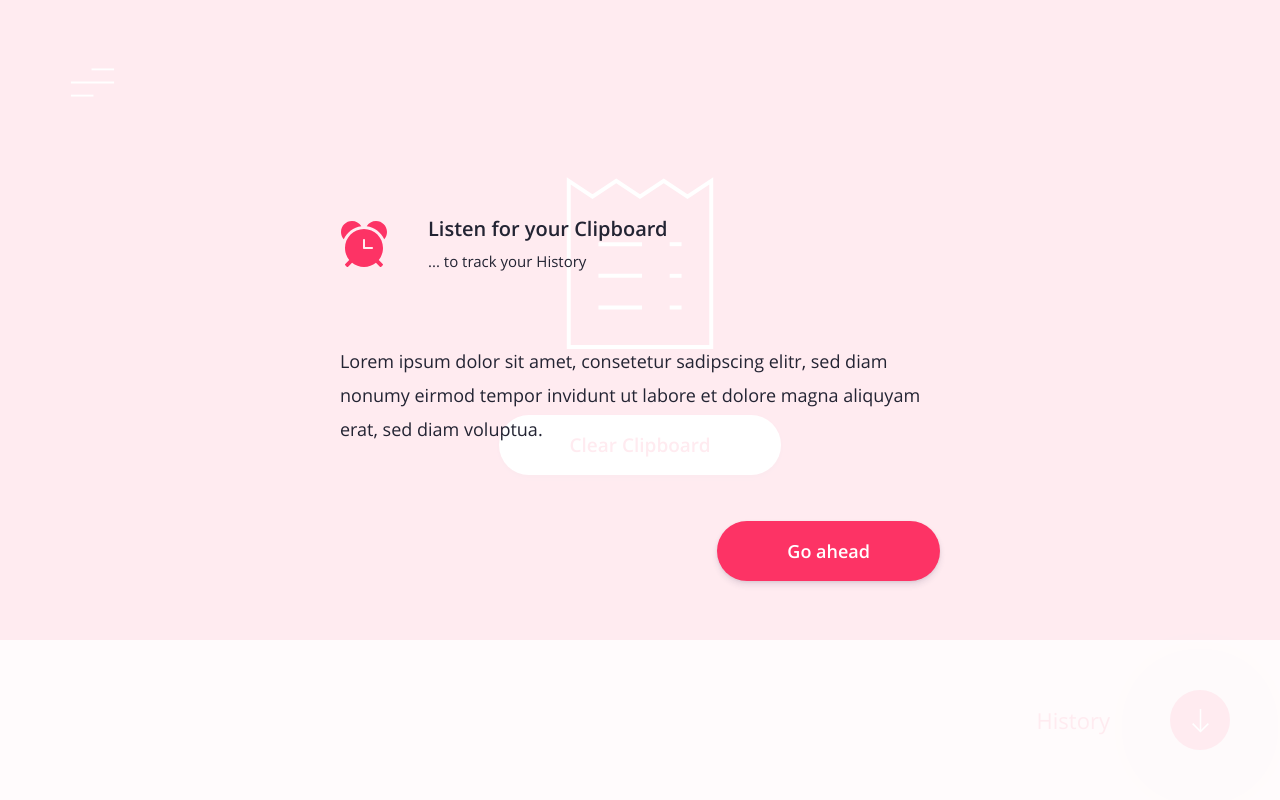
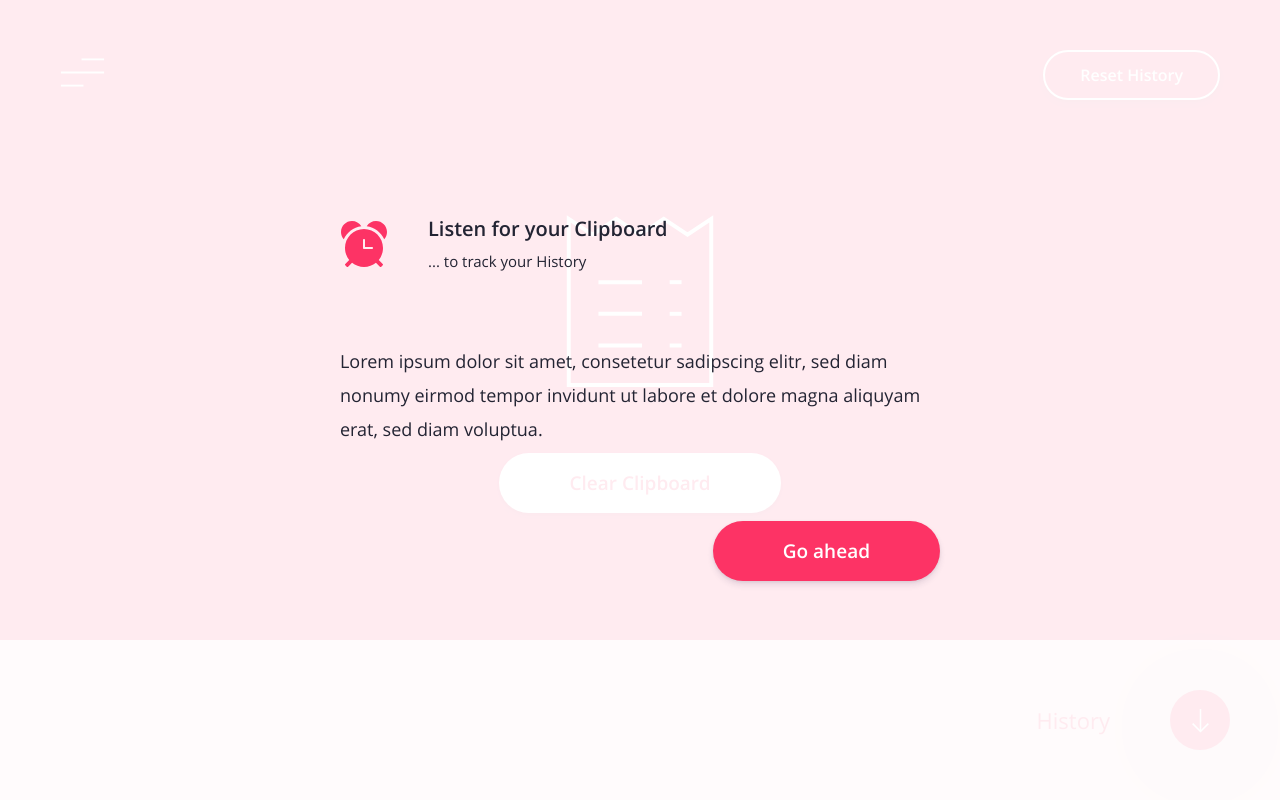
Before and after one commit to jonhue/my-clipboard, a web app: file My Clipboard/index.html in a window 1280 px wide. Run offline with its HTML, style and script files only (its server is not run), Linux system fonts and the light colour scheme.

Commit message:
Add Reset History Button & Fix Windows Store Integration

```diff
--- a/My Clipboard/app/layouts/_header.jade
+++ b/My Clipboard/app/layouts/_header.jade
@@ -1,9 +1,11 @@
 header
     #nav-open
         include ../icons/_menu.html
+    #reset-history-wrapper
+        button#clear-history.tiny.sec.negative Reset History
     .wrapper
         include ../icons/_clipboard.html
-        button#clear-clipboard.big.negative Clear Clipboard
+        button#clear-clipboard.negative Clear Clipboard
     section#bar
         #up.wrapper.hide
             .button
--- a/My Clipboard/css/global/_buttons.sass
+++ b/My Clipboard/css/global/_buttons.sass
@@ -6,7 +6,7 @@
     height: 60/$dfs+rem
     padding: 0 70/$dfs+rem
     font-family: 'Open Sans', 'Helvetica Neue', 'Roboto', 'Lato', 'Source Sans Pro', Helvetica, sans-serif !important
-    font-size: 18/$dfs+rem
+    font-size: 19/$dfs+rem
     font-weight: 600
     color: $white
     line-height: 50/$dfs+rem
@@ -15,13 +15,28 @@
     cursor: pointer
     border: none
     border-radius: 30/$dfs+rem
-    &.big
-        height: 60/$dfs+rem
-        font-size: 19/$dfs+rem
-        border-radius: 30/$dfs+rem
+    &.tiny
+        height: 50/$dfs+rem
+        padding: 0 35/$dfs+rem
+        font-size: 16/$dfs+rem
+        border-radius: 25/$dfs+rem
+    &.sec
+        color: $highlight
+        background: transparent
+        border: 2px solid $highlight
+        &:hover
+            color: $white
+            background: $highlight
     &.negative
         color: $highlight
         background: $white
+        &.sec
+            color: $white
+            background: transparent
+            border-color: $white
+            &:hover
+                color: $highlight
+                background: $white
     &:hover, &:focus
         transform: translateY(-1px)
         box-shadow: 0 7px 14px rgba(50,50,93,.1), 0 3px 6px rgba(0,0,0,.08)
--- a/My Clipboard/css/global/_root.sass
+++ b/My Clipboard/css/global/_root.sass
@@ -1,6 +1,7 @@
 *
     margin: 0
     padding: 0
+    opacity: 1
     text-decoration: none
     outline: none
     box-sizing: border-box
@@ -32,10 +33,18 @@
     pointer-events: none
 
 #layout-wrapper
+    position: absolute
+    width: 100%
+    margin: 0
     transition: all .35s ease-in-out
-    margin: 0
     &.hide
+        position: absolute
+        width: 100%
         margin-left: 100%
+        header
+            #nav-open, #reset-history-wrapper
+                opacity: 0
+                pointer-events: none
 
 
 @media screen and (min-width: 1200px)
--- a/My Clipboard/css/layouts/_header.sass
+++ b/My Clipboard/css/layouts/_header.sass
@@ -16,6 +16,7 @@
         justify-content: center
         align-items: center
         height: calc(100vh - 2*#{$bar-padding}px - 60px)
+        padding-top: 75/$dfs+rem
         svg#clipboard-icon
             transform: translate3d(0, 0, 0)
             backface-visibility: hidden
@@ -37,13 +38,18 @@
             margin: 60/$dfs+rem 0 0
     #nav-open
         position: absolute
-        top: 60/$dfs+rem
-        left: 70/$dfs+rem
+        top: 50/$dfs+rem
+        left: 60/$dfs+rem
         cursor: pointer
         &:hover
             svg
                 line
                     stroke: $dark
+    #reset-history-wrapper
+        position: absolute
+        top: 50/$dfs+rem
+        right: 60/$dfs+rem
+        max-width: 200/$dfs+rem
     #bar
         position: relative
         z-index: 2
--- a/My Clipboard/css/layouts/_history.sass
+++ b/My Clipboard/css/layouts/_history.sass
@@ -14,6 +14,8 @@
             padding-top: 100/$dfs+rem
         &:nth-last-child(2)
             padding-bottom: 250/$dfs+rem
+            &.is-bottom
+                padding-bottom: 100/$dfs+rem
         &#no-events
             margin: 0
             padding: 150/$dfs+rem 0
--- a/My Clipboard/css/layouts/_nav.sass
+++ b/My Clipboard/css/layouts/_nav.sass
@@ -29,7 +29,7 @@
                         line
                             stroke: $dark
         #navigation
-            margin: 145/$dfs+rem 0
+            margin: 100/$dfs+rem 0
             h1
                 cursor: pointer
                 &.donate
@@ -66,3 +66,5 @@
     nav
         left: -51%
         width: 51%
+    #navigation
+        margin: 145/$dfs+rem 0
--- a/My Clipboard/index.html
+++ b/My Clipboard/index.html
@@ -24,7 +24,7 @@
         <line fill="none" stroke="#ffffff" stroke-width="2" stroke-linecap="square" stroke-miterlimit="10" x1="2" y1="38" x2="24" y2="38" stroke-linejoin="miter"></line>
     </g>
 </svg>
-</div><div class="wrapper"><svg id="clipboard-icon" class="nc-icon outline" xmlns="http://www.w3.org/2000/svg" xmlns:xlink="http://www.w3.org/1999/xlink" x="0px" y="0px" width="190px" height="190px" viewBox="0 0 48 48">
+</div><div id="reset-history-wrapper"><button id="clear-history" class="tiny sec negative">Reset History</button></div><div class="wrapper"><svg id="clipboard-icon" class="nc-icon outline" xmlns="http://www.w3.org/2000/svg" xmlns:xlink="http://www.w3.org/1999/xlink" x="0px" y="0px" width="190px" height="190px" viewBox="0 0 48 48">
     <g class="cleared" transform="translate(0, 0)">
         <polyline fill="none" stroke="#ffffff" stroke-width="1" stroke-linecap="square" stroke-miterlimit="10" points="37,9 42,9 42,46 6,46 6,9 11,9 " stroke-linejoin="miter"></polyline>
         <polyline data-color="color-2" fill="none" stroke="#ffffff" stroke-width="1" stroke-linecap="square" stroke-miterlimit="10" points=" 17,28 22,33 31,24 " stroke-linejoin="miter"></polyline>
@@ -40,7 +40,7 @@
         <line data-color="color-2" fill="none" stroke="#ffffff" stroke-width="1" stroke-linecap="square" stroke-miterlimit="10" x1="32" y1="36" x2="34" y2="36" stroke-linejoin="miter"></line>
     </g>
 </svg>
-<button id="clear-clipboard" class="big negative">Clear Clipboard</button></div><section id="bar"><div id="up" class="wrapper hide"><div class="button"><svg class="nc-icon outline" xmlns="http://www.w3.org/2000/svg" xmlns:xlink="http://www.w3.org/1999/xlink" x="0px" y="0px" width="25px" height="25px" viewBox="0 0 48 48">
+<button id="clear-clipboard" class="negative">Clear Clipboard</button></div><section id="bar"><div id="up" class="wrapper hide"><div class="button"><svg class="nc-icon outline" xmlns="http://www.w3.org/2000/svg" xmlns:xlink="http://www.w3.org/1999/xlink" x="0px" y="0px" width="25px" height="25px" viewBox="0 0 48 48">
     <g transform="translate(0, 0)">
         <line data-cap="butt" data-color="color-2" fill="none" stroke="#ffffff" stroke-width="3" stroke-miterlimit="10" x1="24" y1="46" x2="24" y2="3" stroke-linejoin="miter" stroke-linecap="butt"></line>
         <polyline fill="none" stroke="#ffffff" stroke-width="3" stroke-linecap="square" stroke-miterlimit="10" points="38,17 24,3 10,17 " stroke-linejoin="miter"></polyline>
--- a/My Clipboard/js/api/store.js
+++ b/My Clipboard/js/api/store.js
@@ -34,6 +34,8 @@
     // Check for My Clipboard pro
     if (licenseInformation.productLicenses["1"].isActive) {
         $('section#pro').hide();
+        $('section#history .item:nth-last-child(2)').addClass('is-bottom');
+        $('section#history #more-arrow').hide();
         $('#navigation h1.pro').hide();
         $('#navigation h1.donate').show();
     } else {};
--- a/My Clipboard/js/api/store.min.js
+++ b/My Clipboard/js/api/store.min.js
@@ -1 +1 @@
-function buyPro(){var t=Windows.ApplicationModel.Store.CurrentAppSimulator;t.requestProductPurchaseAsync("1",!1)}function donate(){var t=Windows.ApplicationModel.Store.CurrentAppSimulator,e=t.requestProductPurchaseAsync("2");switch(e.status){case productPurchaseStatus.succeeded:var o=e.transactionId;t.reportConsumableFulfillment("2",o);break;case productPurchaseStatus.notFulfilled:var o=e.transactionId;t.reportConsumableFulfillment("2",o)}}!function(){var t=Windows.ApplicationModel.Store.CurrentAppSimulator,e=t.licenseInformation;e.productLicenses[1].isActive&&($("section#pro").hide(),$("#navigation h1.pro").hide(),$("#navigation h1.donate").show()),e.productLicenses[2].isActive&&$("#navigation h1.donate").hide()}();
+function buyPro(){var t=Windows.ApplicationModel.Store.CurrentAppSimulator;t.requestProductPurchaseAsync("1",!1)}function donate(){var t=Windows.ApplicationModel.Store.CurrentAppSimulator,o=t.requestProductPurchaseAsync("2");switch(o.status){case productPurchaseStatus.succeeded:var e=o.transactionId;t.reportConsumableFulfillment("2",e);break;case productPurchaseStatus.notFulfilled:var e=o.transactionId;t.reportConsumableFulfillment("2",e)}}!function(){var t=Windows.ApplicationModel.Store.CurrentAppSimulator,o=t.licenseInformation;o.productLicenses[1].isActive&&($("section#pro").hide(),$("section#history .item:nth-last-child(2)").addClass("is-bottom"),$("section#history #more-arrow").hide(),$("#navigation h1.pro").hide(),$("#navigation h1.donate").show()),o.productLicenses[2].isActive&&$("#navigation h1.donate").hide()}();
```
Also changed, not shown: My Clipboard/css/default.min.css.
